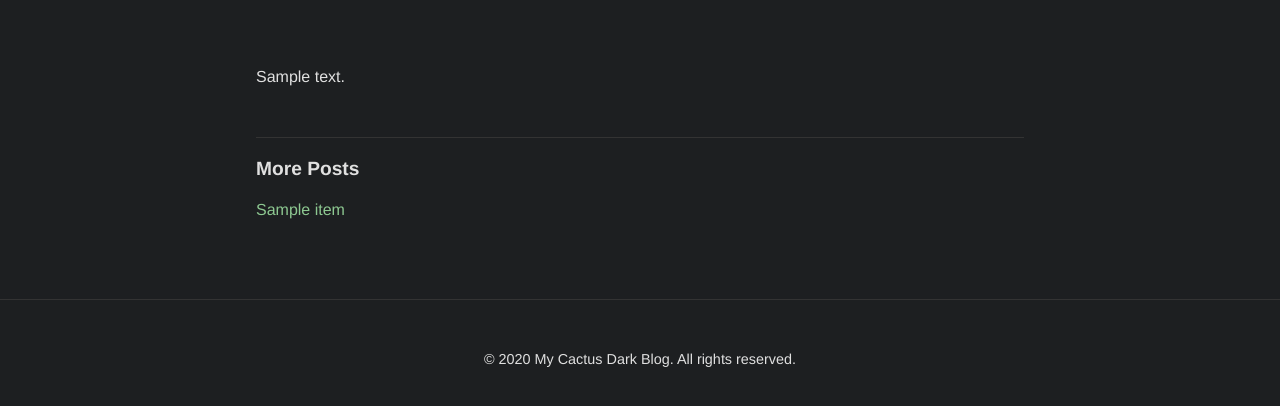
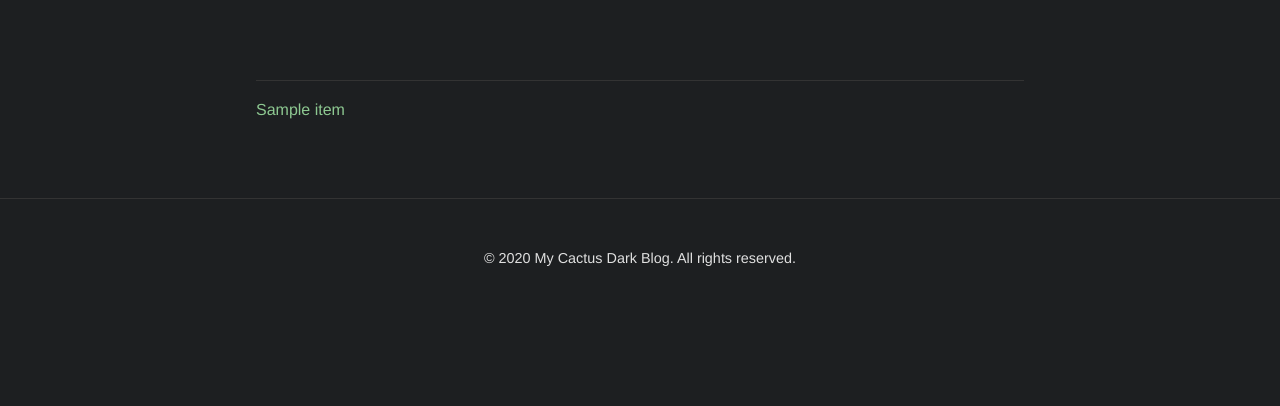
Before and after one commit to RasenRhino/rasenrhino_blog, a Python web app: template templates/base.html in a window 1280 px wide. Shown: the part 203-609 px from the top of the page. Run offline with Jinja, Linux system fonts and the light colour scheme; the template is opened without the code that fills it: most values are stand-ins (such as "Sample title", 1, 10 or a date in 2020).

Commit message:
ccdc notes

```diff
--- a/build/index.html
+++ b/build/index.html
@@ -24,7 +24,7 @@
     </div>
   </header>
   <main class="container">
-    <article class="post">
+    <!-- <article class="post">
       <p>I'm <strong>Ridham Bhagat</strong>, a cybersecurity student at Northeastern University. My primary interests lie in binary exploitation, web security, and embedded systems. You can view my resume <a href="/static/CV_RIDHAM.pdf">here</a>.</p>
 <h3><strong>More about me</strong></h3>
 <ul>
@@ -70,10 +70,10 @@
 </ul>
 <h3><strong>Contact Information</strong></h3>
 <p>Feel free to reach out to me via email at <strong>ridhambhagat@gmail.com</strong>.</p>
-    </article>
+    </article> -->
 
     <aside class="post-list">
-      <h2>More Posts</h2>
+      <!-- <h2>More Posts</h2> -->
       <ul>
 
           <li><a href="/posts/">Blog Posts</a></li>
--- a/build/posts/ccdc_notes/index.html
+++ b/build/posts/ccdc_notes/index.html
@@ -24,7 +24,7 @@
     </div>
   </header>
   <main class="container">
-    <article class="post">
+    <!-- <article class="post">
       <h1>Red Team &amp; Blue Team Considerations</h1>
 <h2>Red Team Tools &amp; Tactics</h2>
 <p>Some notes I made while hanging around CCDC folks. </p>
@@ -125,7 +125,7 @@
 <li><strong>Avoid unnecessary deletions</strong>—disable instead.</li>
 <li>Review <strong>NCAE Cyber Games</strong> checklist and set up a <strong>VM</strong> for testing.</li>
 </ul>
-    </article>
+    </article> -->
 
   </main>
   <footer class="site-footer">
--- a/build/posts/index.html
+++ b/build/posts/index.html
@@ -24,13 +24,13 @@
     </div>
   </header>
   <main class="container">
-    <article class="post">
+    <!-- <article class="post">
       <p>Some projects or whatever my whims and fancies forces me to do on odd days</p>
 <!-- You can include any additional introductory text here. -->
-    </article>
+    </article> -->
 
     <aside class="post-list">
-      <h2>More Posts</h2>
+      <!-- <h2>More Posts</h2> -->
       <ul>
 
           <li><a href="/posts/ccdc_notes/">CCDC Notes</a></li>
--- a/build/posts/mirai_htb/index.html
+++ b/build/posts/mirai_htb/index.html
@@ -24,7 +24,7 @@
     </div>
   </header>
   <main class="container">
-    <article class="post">
+    <!-- <article class="post">
       <p>Someone told me Mirai is an easy machine, so I decided to try it out.</p>
 <p>Sometimes do easy stuff, like you killed bots in CSGO </p>
 <p>Mirai was a botnet that essentially tried to crack down on devices using default passwords. </p>
@@ -127,7 +127,7 @@ Do you know if there is any way to get them back?
 <p>There is a weird string
 That was the flag </p>
 <p>The End</p>
-    </article>
+    </article> -->
 
   </main>
   <footer class="site-footer">
--- a/build/thoughts/first_tinkering/index.html
+++ b/build/thoughts/first_tinkering/index.html
@@ -24,10 +24,10 @@
     </div>
   </header>
   <main class="container">
-    <article class="post">
+    <!-- <article class="post">
       <h1>Welcome</h1>
 <p>This is my first post...</p>
-    </article>
+    </article> -->
 
   </main>
   <footer class="site-footer">
--- a/build/thoughts/index.html
+++ b/build/thoughts/index.html
@@ -24,12 +24,12 @@
     </div>
   </header>
   <main class="container">
-    <article class="post">
+    <!-- <article class="post">
 
-    </article>
+    </article> -->
 
     <aside class="post-list">
-      <h2>More Posts</h2>
+      <!-- <h2>More Posts</h2> -->
       <ul>
 
           <li><a href="/thoughts/first_tinkering/">My First Post tinkering</a></li>
--- a/build/thoughts/secon/index.html
+++ b/build/thoughts/secon/index.html
@@ -24,10 +24,10 @@
     </div>
   </header>
   <main class="container">
-    <article class="post">
+    <!-- <article class="post">
       <h1>Welcome</h1>
 <p>This is my first post...</p>
-    </article>
+    </article> -->
 
   </main>
   <footer class="site-footer">
--- a/templates/base.html
+++ b/templates/base.html
@@ -20,12 +20,12 @@
     </div>
   </header>
   <main class="container">
-    <article class="post">
+    <!-- <article class="post">
       {{ content | safe }}
-    </article>
+    </article> -->
     {% if listing %}
     <aside class="post-list">
-      <h2>More Posts</h2>
+      <!-- <h2>More Posts</h2> -->
       <ul>
         {% for item in listing %}
           <li><a href="{{ item.url }}">{{ item.title }}</a></li>
```
Also changed, not shown: content/index.md (+1 -1 lines).
